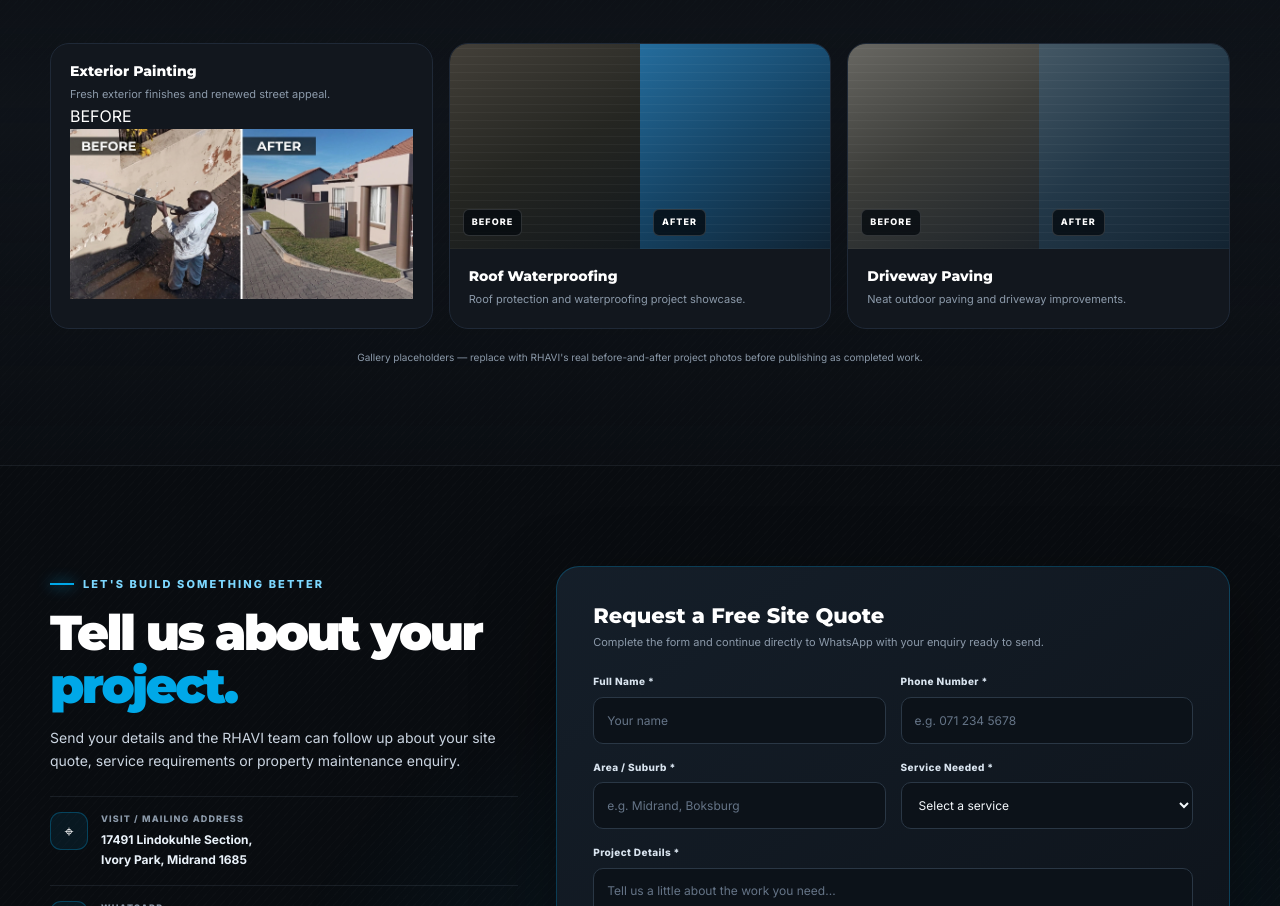
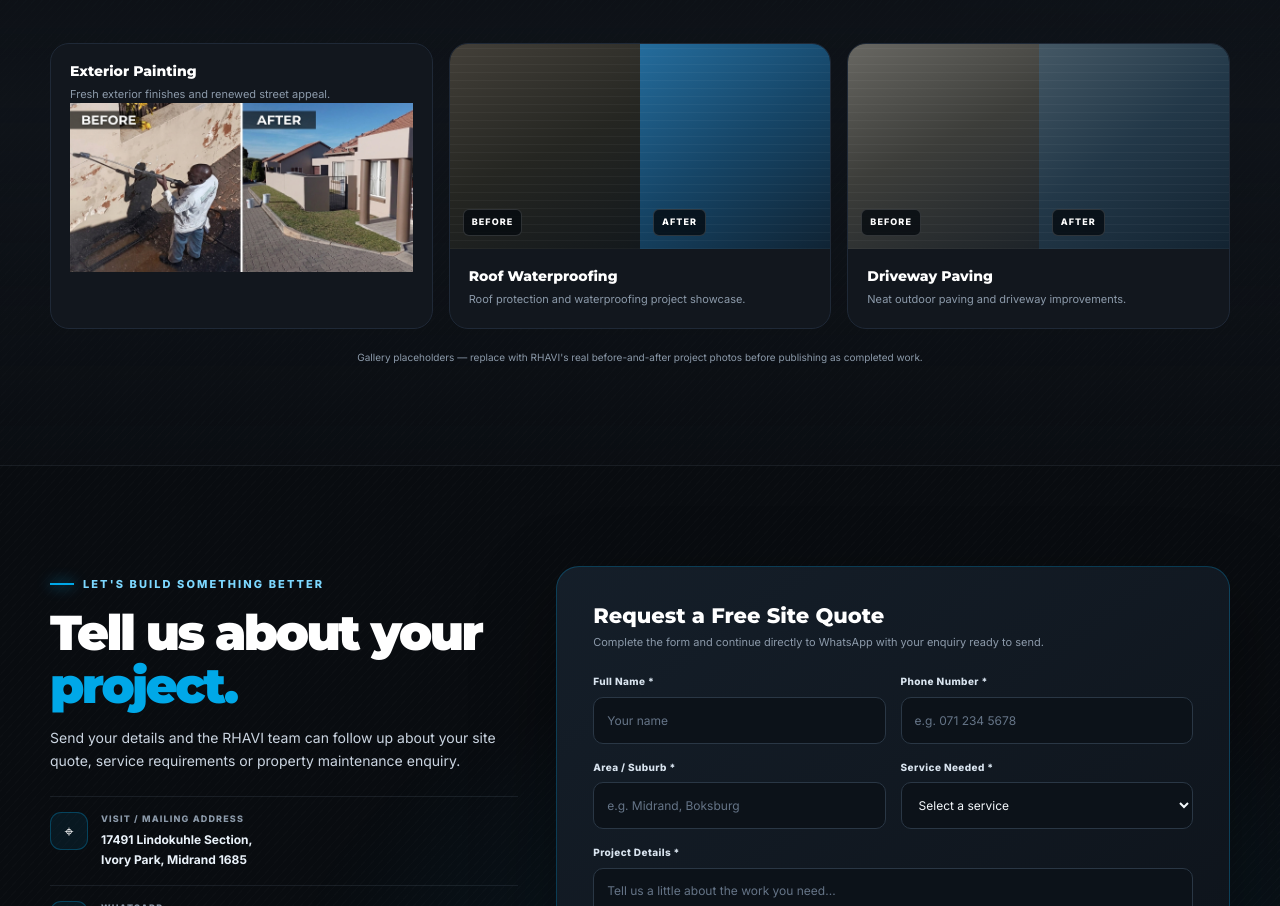
Before and after one commit to enolia1/rhavi-painting-and-pavement-, a plain HTML site: page index.html in a window 1280 px wide. Shown: the part 3083-3989 px from the top of the page. Drawn offline with Linux system fonts and the light colour scheme.

Commit message:
Update index.html

```diff
--- a/index.html
+++ b/index.html
@@ -448,7 +448,7 @@
 
     <div class="before-after">
         <div>
-            <span>BEFORE</span>
+            <span></span>
             <img src="https://raw.githubusercontent.com/enolia1/rhavi-painting-and-pavement-/main/image_36d7acb9.jpg"
                  alt="Exterior before painting">
         </div>
```
